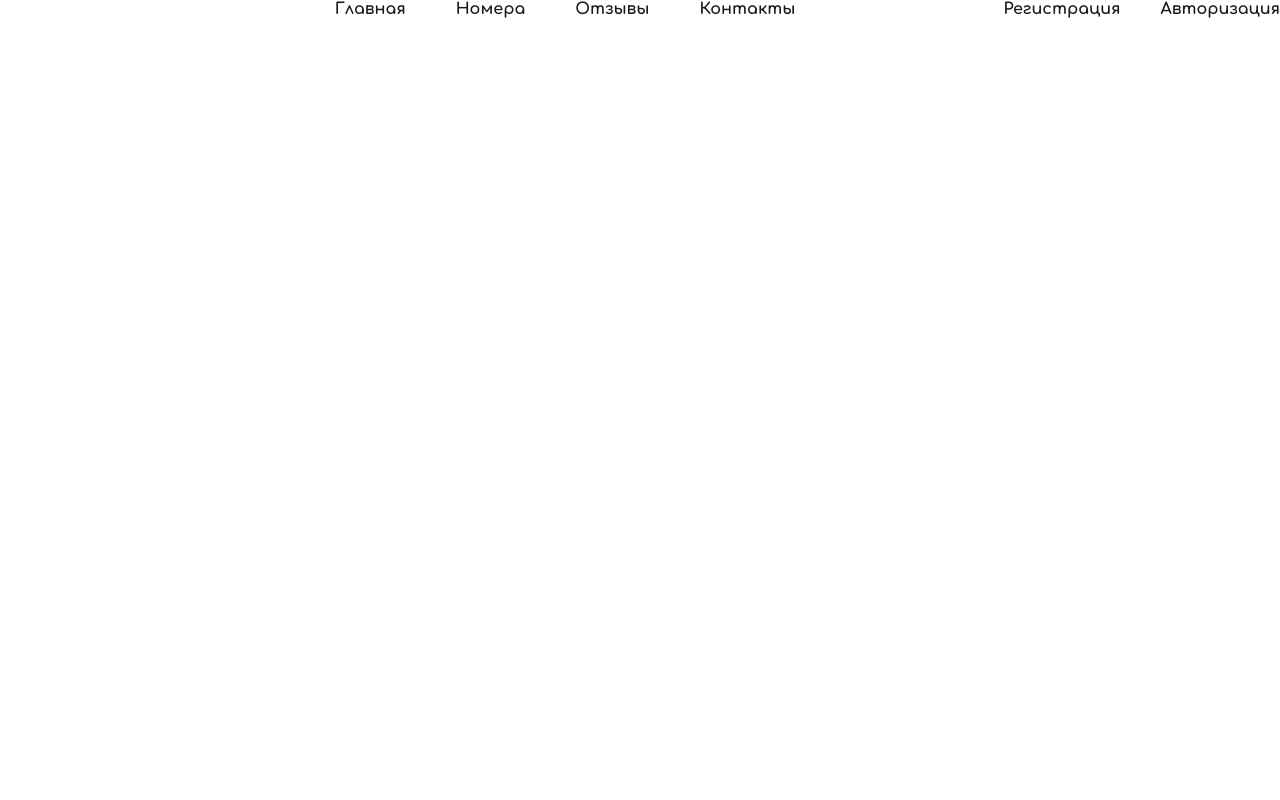
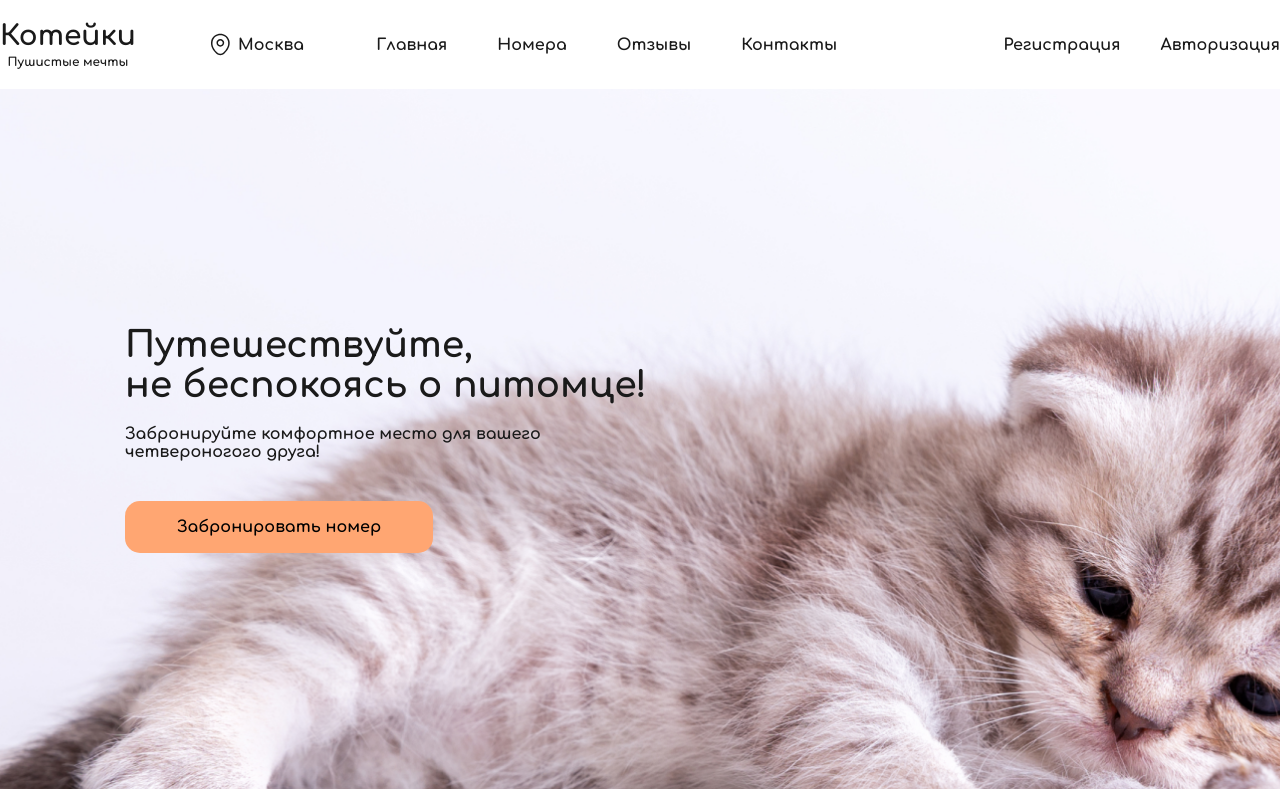
Before and after one commit to Gidralit/koteika, a Vue app in the folder koteika/frontend/: page / in a window 1280 px wide. Built offline with nearby package versions, Linux system fonts and the light colour scheme; no server answers.

Commit message:
сделан хедер и главный баннер

```diff
--- a/koteika/frontend/src/api/index.js
+++ b/koteika/frontend/src/api/index.js
@@ -1,4 +1,4 @@
 import axios from "axios";
 
 export const $api = axios.create({baseURL: 'http://localhost/api/'})
-export * from './headers'
+export * as HeaderApi from './headers'
--- a/koteika/frontend/src/app/App.vue
+++ b/koteika/frontend/src/app/App.vue
@@ -1,8 +1,14 @@
 <script setup>
 import {AppHeader} from "@/components/index.js";
 import {useRoute} from "vue-router";
+import {useMetaStore} from "@/stores/meta.js";
+import {onMounted} from "vue";
 
 const route = useRoute();
+const { getHeader } = useMetaStore()
+
+onMounted(() => getHeader())
+
 </script>
 
 <template>
--- a/koteika/frontend/src/components/banner/LandingBanner.vue
+++ b/koteika/frontend/src/components/banner/LandingBanner.vue
@@ -4,10 +4,59 @@
 
 <template>
 <section class="banner">
-  adrlfkajlgrj
+  <div class="container">
+    <article class="banner-inner">
+      <div class="banner-text">
+        <h1 class="banner-title">Путешествуйте, <br>не беспокоясь о питомце!</h1>
+        <p class="banner-description">Забронируйте комфортное место для вашего четвероногого друга!</p>
+      </div>
+      <button class="banner-btn font-bold">Забронировать номер</button>
+    </article>
+  </div>
 </section>
 </template>
 
-<style scoped>
+<style scoped lang="scss">
+.banner{
+  min-height: 700px;
+  background: url("@/assets/img/landing-banner-image.png") no-repeat center;
+  background-size: cover;
+  display: flex;
 
+  & > .container{
+    display: flex;
+    flex: 1;
+  }
+
+  &-title{
+    font-size: 36px;
+  }
+
+  &-description{
+    max-width: 420px;
+  }
+
+  &-inner{
+    display: flex;
+    flex-direction: column;
+    gap: 40px;
+    align-items: flex-start;
+    justify-content: center;
+    padding-left: 125px;
+  }
+
+  &-text{
+    display: flex;
+    flex-direction: column;
+    gap: 20px;
+  }
+
+  &-btn{
+    padding: 17px 52px;
+    border: none;
+    background: var(--main-accent);
+    border-radius: 15px;
+    font-size: 16px;
+  }
+}
 </style>
--- a/koteika/frontend/src/components/header/AppHeader.vue
+++ b/koteika/frontend/src/components/header/AppHeader.vue
@@ -1,7 +1,9 @@
 <script setup>
 import HeaderNavigation from "@/components/header/HeaderNavigation.vue";
+import {useMetaStore} from "@/stores/meta.js";
+import {storeToRefs} from "pinia";
 
-
+const { headerData } = storeToRefs(useMetaStore())
 
 </script>
 
@@ -9,10 +11,13 @@ import HeaderNavigation from "@/components/header/HeaderNavigation.vue";
 <header class="header">
   <div class="header-inner container">
     <a href="#" class="header-logo">
-      <h1 class="logo">{{  }}</h1>
-      <p class="logo-slogan">{{  }}</p>
+      <h1 class="logo font-bold">{{ headerData.title }}</h1>
+      <p class="logo-slogan">{{ headerData.text }}</p>
     </a>
-    <p class="header-city">  {{  }}</p>
+    <p class="header-city">
+      <img src="@/assets/img/location.svg" alt="location">
+      {{ headerData.city }}
+    </p>
     <header-navigation />
   </div>
 </header>
@@ -21,11 +26,32 @@ import HeaderNavigation from "@/components/header/HeaderNavigation.vue";
 <style scoped lang="scss">
 .header{
   display: flex;
+
   &-inner{
     display: flex;
     width: 100%;
     justify-content: space-between;
     align-items: center;
+    padding: 20px 0;
+  }
+  &-logo{
+    display: flex;
+    flex-direction: column;
+    align-items: center;
+    gap: 3px;
+
+    .logo{
+      font-size: 28px;
+
+      &-slogan{
+        font-size: 12px;
+      }
+    }
+  }
+  &-city{
+    display: flex;
+    gap: 5px;
+    align-items: center;
   }
 }
 </style>
--- a/koteika/frontend/src/components/header/HeaderNavigation.vue
+++ b/koteika/frontend/src/components/header/HeaderNavigation.vue
@@ -11,8 +11,8 @@
       <a href="#" class="navigation-link">Контакты</a>
     </div>
     <div class="register">
-      <a href="#">Регистрация</a>
-      <a href="#">Авторизация</a>
+      <a href="#" class="navigation-link">Регистрация</a>
+      <a href="#" class="navigation-link">Авторизация</a>
     </div>
 
   </nav>
@@ -21,7 +21,7 @@
 <style scoped lang="scss">
 .navigation{
   display: flex;
-  gap: 208px;
+  gap: 13vw;
   &-inner{
     display: flex;
     gap: 50px;
--- a/koteika/frontend/src/pages/HomePage.vue
+++ b/koteika/frontend/src/pages/HomePage.vue
@@ -1,12 +1,13 @@
 <script setup>
-import {useCounterStore} from "@/stores/meta.js";
+import {useMetaStore} from "@/stores/meta.js";
 import {storeToRefs} from "pinia";
+import {LandingBanner} from "@/components/index.js";
 
 </script>
 
 <template>
 <main>
-
+  <landing-banner />
 </main>
 </template>
 
--- a/koteika/frontend/src/stores/meta.js
+++ b/koteika/frontend/src/stores/meta.js
@@ -1,16 +1,20 @@
-import { ref, computed } from 'vue'
+import { ref } from 'vue'
 import { defineStore } from 'pinia'
-import { getHeaders } from "@/api";
+import { HeaderApi } from "@/api";
 
 export const useMetaStore = defineStore('meta', () => {
-    const headerSave = ref({
+    const headerData = ref({
+        title: "Котейки",
+        text: "Пушистые мечты",
+        city: "Москва"
+    })
 
-    })
     const getHeader = () => {
-        getHeaders().then((data) => headerSave.value = data.data)
+        HeaderApi.getHeaders().then((data) => headerData.value = data.data)
     }
+
     return {
-        headerSave,
+        headerData,
         getHeader
     }
 })
--- /dev/null
+++ b/koteika/frontend/src/stores/room.js
@@ -0,0 +1,4 @@
+import { ref } from 'vue'
+import { defineStore } from 'pinia'
+
+export const useRoomStore = defineStore('meta')
```
Also changed, not shown: koteika/frontend/src/assets/img/landing-banner-image.png (added), koteika/frontend/src/assets/img/location.svg (added).
